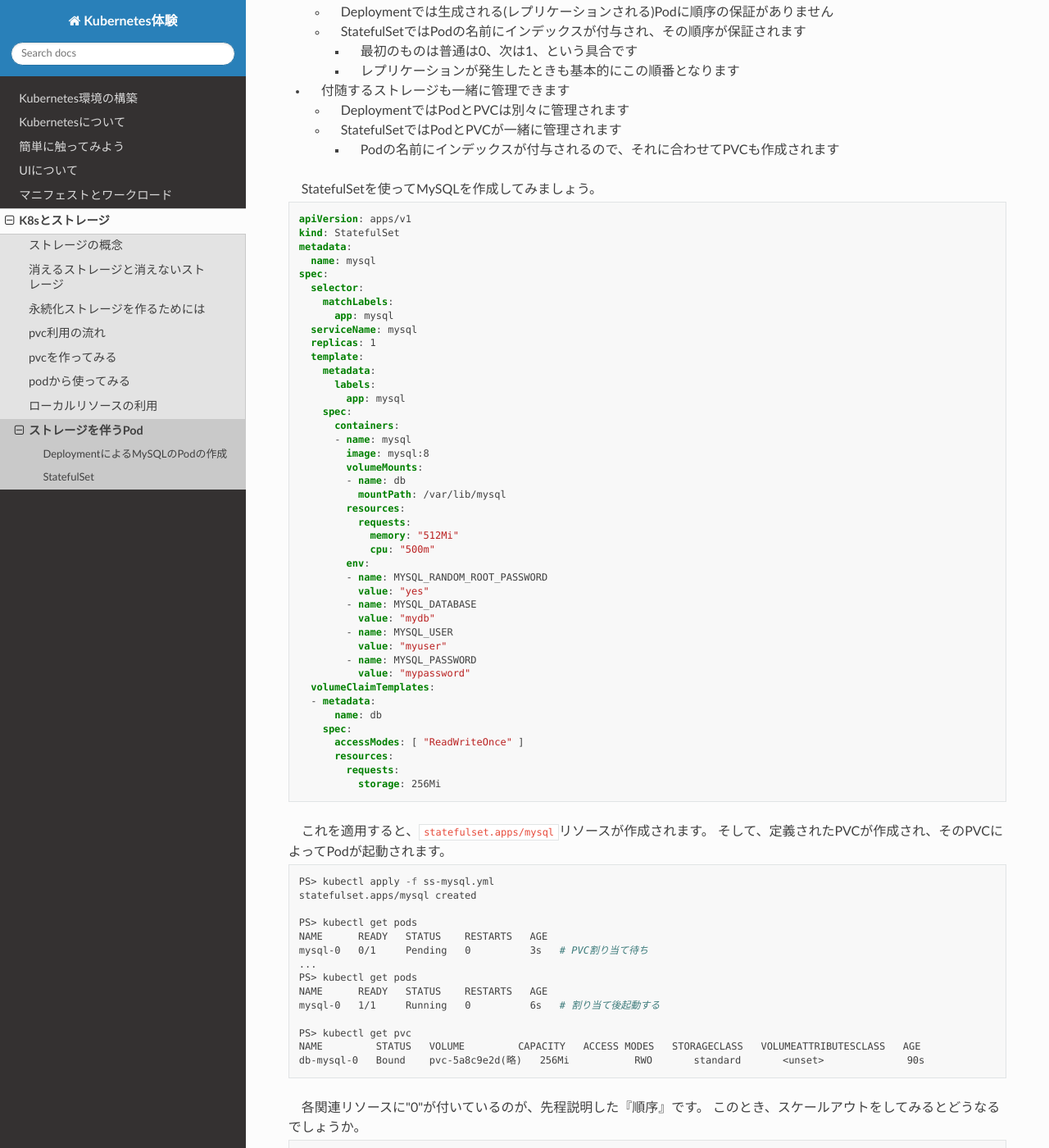
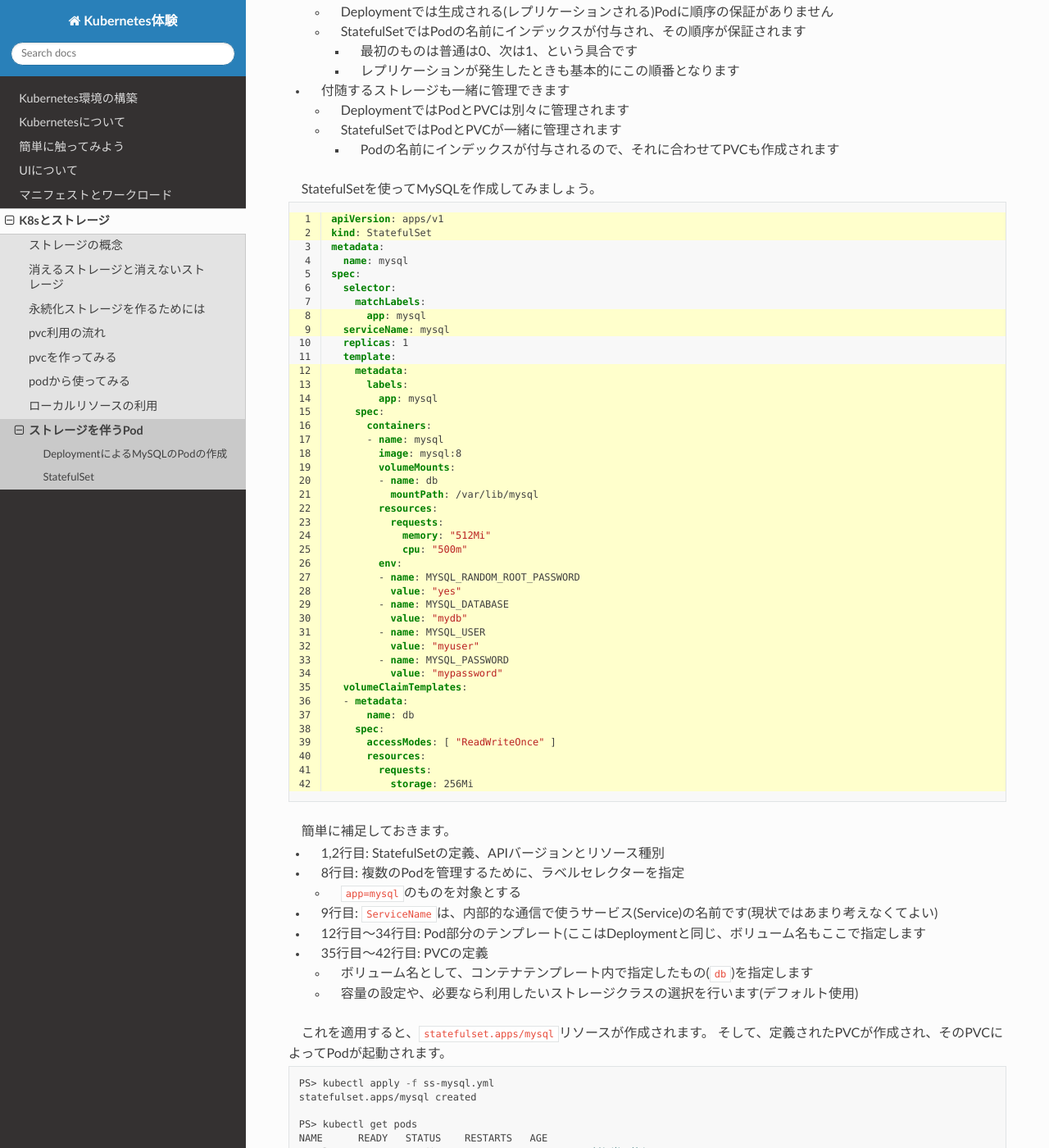
Before and after one commit to kd1321373/k8sdoc-2024, a Sphinx documentation site: the page built from source/storage/statefulset.md, in a window 1280 px wide and 1400 px high, scrolled down 2329 px. Shown: the whole window at 82% size. Built offline with Sphinx 7.4.7 and the Read the Docs theme 3.1.0, drawn with Linux system fonts in a browser that asks for light colours; pages that are not in the unit, such as notebooks, are missing from menus.

Commit message:
StatefulSetの補足説明を追加

````diff
--- a/source/storage/statefulset.md
+++ b/source/storage/statefulset.md
@@ -87,7 +87,20 @@ StatefulSetを使ってMySQLを作成してみましょう。
 ```{literalinclude} src/ss-mysql.yml
 :language: yaml
 :name: ss-mysql.yml
+:linenos:
+:emphasize-lines: 1,2,8,9,12-34,35-42
 ```
+
+簡単に補足しておきます。
+
+- 1,2行目: StatefulSetの定義、APIバージョンとリソース種別
+- 8行目: 複数のPodを管理するために、ラベルセレクターを指定
+  - `app=mysql`のものを対象とする
+- 9行目: `ServiceName`は、内部的な通信で使うサービス(Service)の名前です(現状ではあまり考えなくてよい)
+- 12行目〜34行目: Pod部分のテンプレート(ここはDeploymentと同じ、ボリューム名もここで指定します
+- 35行目〜42行目: PVCの定義
+  - ボリューム名として、コンテナテンプレート内で指定したもの(`db`)を指定します
+  - 容量の設定や、必要なら利用したいストレージクラスの選択を行います(デフォルト使用)
 
 これを適用すると、`statefulset.apps/mysql`リソースが作成されます。
 そして、定義されたPVCが作成され、そのPVCによってPodが起動されます。
````
